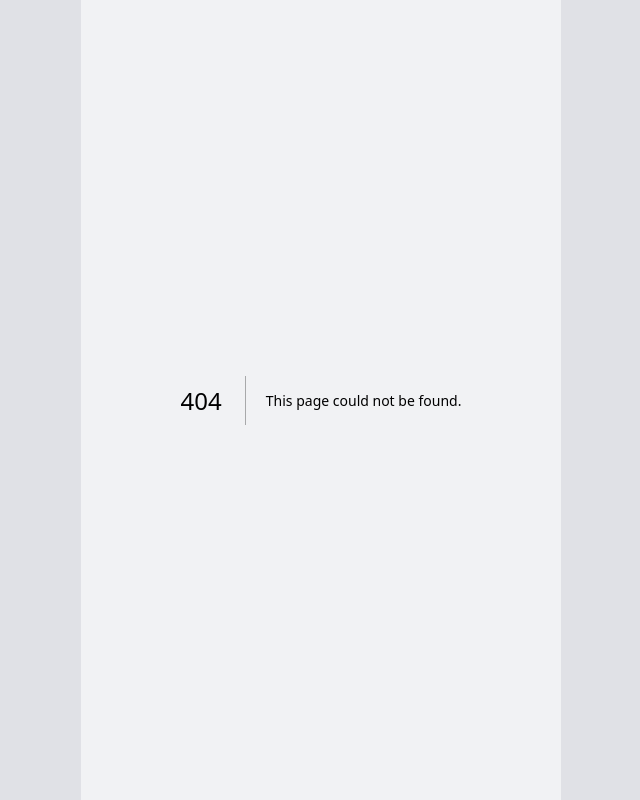
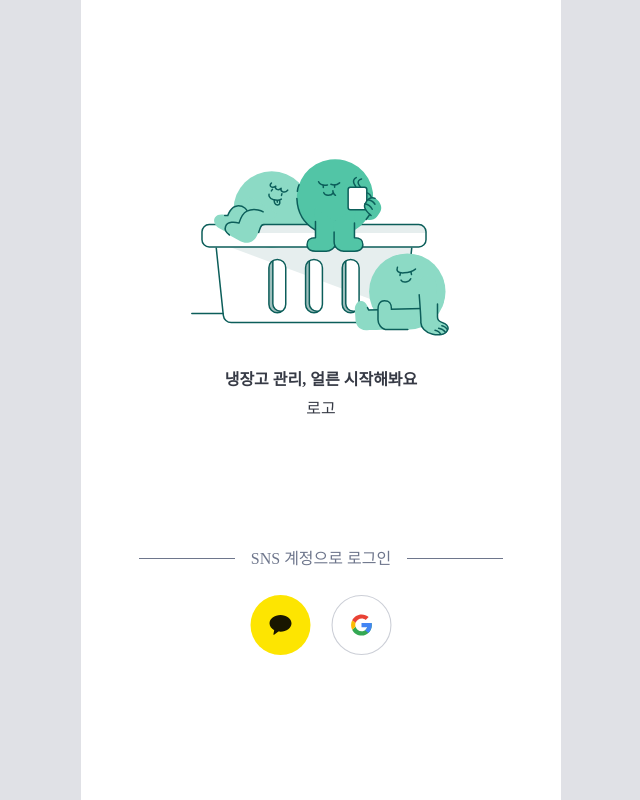
Before and after one commit to DDD-Community/fridge-link-web, a Next.js app: page /login in a window 1280 px wide. Before the commit this address had no page. Shown: the whole page, without its empty margins (319-959 px from the left). Built offline with nearby package versions, Linux system fonts and the light colour scheme; a web font is replaced by a local one.

Commit message:
feat: 로그인 페이지 마크업 추가

```diff
--- /dev/null
+++ b/src/pages/login/index.tsx
@@ -0,0 +1,32 @@
+import MonstersImg from '@/assets/images/img_login_monsters.svg';
+import KaKaoImg from '@/assets/images/img_login_kakao.svg';
+import GoogleImg from '@/assets/images/img_login_google.svg';
+import { type NextPage } from 'next';
+
+const LoginPage: NextPage = () => {
+  return (
+    <section
+      className={`flex flex-col items-center justify-evenly min-h-screen p-20 bg-white`}
+    >
+      <div className="flex flex-col items-center">
+        <MonstersImg />
+        <div className="heading4-semibold text-gray8 mt-[18px] mb-[6px]">
+          냉장고 관리, 얼른 시작해봐요
+        </div>
+        <div>로고</div>
+      </div>
+      <div className="flex flex-col items-center gap-[24px]">
+        <div className="flex items-center">
+          <div className="flex-1 w-[96px] h-[1px] bg-gray6"></div>
+          <div className="mx-4 text-gray6">SNS 계정으로 로그인</div>
+          <div className="flex-1 w-[96px] h-[1px] bg-gray6"></div>
+        </div>
+        <div className="flex gap-[20px]">
+          <KaKaoImg />
+          <GoogleImg />
+        </div>
+      </div>
+    </section>
+  );
+};
+export default LoginPage;
```
